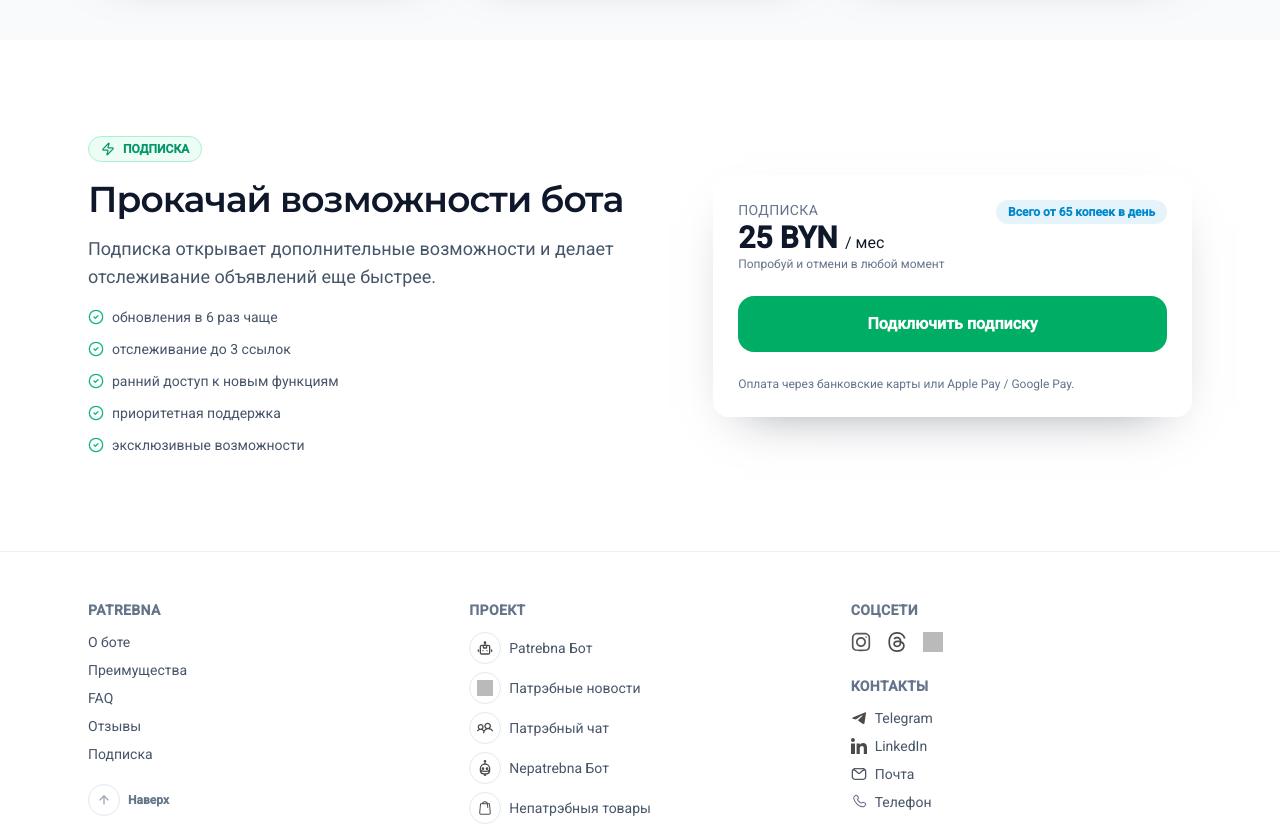
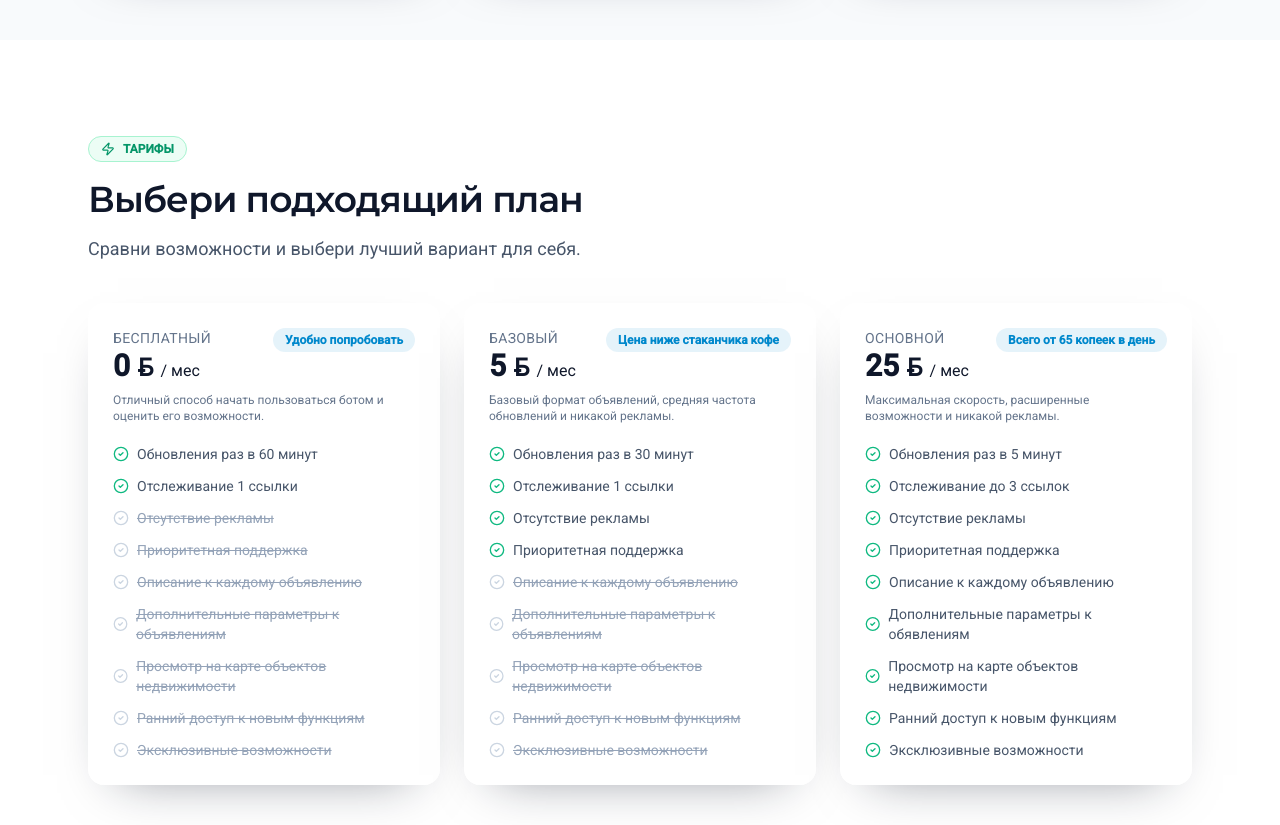
Before and after one commit to patrebna/landing, a React (Vite) app: page / in a window 1280 px wide. Shown: the part 2920-3745 px from the top of the page. Built offline with nearby package versions, Linux system fonts and the light colour scheme; grey boxes are pictures that could not be loaded.

Commit message:
feat(SubscriptionSection): добавлены тарифные планы и обновлен стиль подписки

```diff
--- a/src/sections/SubscriptionSection.tsx
+++ b/src/sections/SubscriptionSection.tsx
@@ -1,39 +1,91 @@
 import { motion } from "framer-motion";
 import { CheckCircle2, Zap } from "lucide-react";
-import { Button } from "@/components/ui/button";
 import { Card } from "@/components/ui/card";
 
-const benefits = [
-  "обновления в 6 раз чаще",
-  "отслеживание до 3 ссылок",
-  "ранний доступ к новым функциям",
-  "приоритетная поддержка",
-  "эксклюзивные возможности",
+const plans = [
+  {
+    name: "Бесплатный",
+    price: 0,
+    tag: "Старт",
+    description:
+      "Отличный способ начать пользоваться ботом и оценить его возможности.",
+    note: "Удобно попробовать",
+    features: [
+      { label: "Обновления раз в 60 минут", available: true },
+      { label: "Отслеживание 1 ссылки", available: true },
+      { label: "Отсутствие рекламы", available: false },
+      { label: "Приоритетная поддержка", available: false },
+      { label: "Описание к каждому объявлению", available: false },
+      {
+        label: "Дополнительные параметры к объявлениям",
+        available: false,
+      },
+      { label: "Просмотр на карте объектов недвижимости", available: false },
+      { label: "Ранний доступ к новым функциям", available: false },
+      { label: "Эксклюзивные возможности", available: false },
+    ],
+  },
+  {
+    name: "Базовый",
+    price: 5,
+    tag: "Выбор",
+    description:
+      "Базовый формат объявлений, средняя частота обновлений и никакой рекламы.",
+    note: "Цена ниже стаканчика кофе",
+    features: [
+      { label: "Обновления раз в 30 минут", available: true },
+      { label: "Отслеживание 1 ссылки", available: true },
+      { label: "Отсутствие рекламы", available: true },
+      { label: "Приоритетная поддержка", available: true },
+      { label: "Описание к каждому объявлению", available: false },
+      {
+        label: "Дополнительные параметры к объявлениям",
+        available: false,
+      },
+
+      { label: "Просмотр на карте объектов недвижимости", available: false },
+
+      { label: "Ранний доступ к новым функциям", available: false },
+      { label: "Эксклюзивные возможности", available: false },
+    ],
+  },
+  {
+    name: "Основной",
+    price: 25,
+    tag: "Максимум",
+    description:
+      "Максимальная скорость, расширенные возможности и никакой рекламы.",
+    note: "Всего от 65 копеек в день",
+    features: [
+      { label: "Обновления раз в 5 минут", available: true },
+      { label: "Отслеживание до 3 ссылок", available: true },
+      { label: "Отсутствие рекламы", available: true },
+      { label: "Приоритетная поддержка", available: true },
+      { label: "Описание к каждому объявлению", available: true },
+      {
+        label: "Дополнительные параметры к обявлениям",
+        available: true,
+      },
+      { label: "Просмотр на карте объектов недвижимости", available: true },
+      { label: "Ранний доступ к новым функциям", available: true },
+      { label: "Эксклюзивные возможности", available: true },
+    ],
+  },
 ];
 
 export default function SubscriptionSection() {
   return (
     <section id="subscription" className="py-16 md:py-24">
       <div className="mx-auto max-w-6xl px-4 md:px-6">
-        <div className="grid gap-10 md:grid-cols-[1.1fr_0.9fr] md:items-center">
         <div className="space-y-4">
           <div className="inline-flex items-center gap-2 rounded-full border border-emerald-200 bg-emerald-50 px-3 py-1 text-xs font-semibold uppercase text-emerald-600 dark:border-emerald-500/40 dark:bg-emerald-500/10 dark:text-emerald-300">
             <Zap size={14} />
-              Подписка
+            Тарифы
           </div>
-            <h2 className="section-title">Прокачай возможности бота</h2>
+          <h2 className="section-title">Выбери подходящий план</h2>
           <p className="section-subtitle">
-              Подписка открывает дополнительные возможности и делает
-              отслеживание объявлений еще быстрее.
+            Сравни возможности и выбери лучший вариант для себя.
           </p>
-            <ul className="space-y-3 text-sm text-slate-600 dark:text-slate-300">
-              {benefits.map((benefit) => (
-                <li key={benefit} className="flex items-center gap-2">
-                  <CheckCircle2 size={16} className="text-emerald-500" />
-                  {benefit}
-                </li>
-              ))}
-            </ul>
         </div>
 
         <motion.div
@@ -41,33 +93,59 @@
           whileInView={{ opacity: 1, y: 0 }}
           viewport={{ once: true }}
           transition={{ duration: 0.5 }}
+          className="mt-10 grid gap-6 md:grid-cols-3"
         >
-            <Card className="glass-card relative overflow-hidden">
+          {plans.map((plan) => (
+            <Card
+              key={plan.name}
+              className="glass-card relative overflow-hidden"
+            >
               <div className="absolute right-6 top-6 rounded-full bg-brand-secondary/10 px-3 py-1 text-xs font-semibold text-brand-secondary">
-                Всего от 65 копеек в день
+                {plan.note}
               </div>
-              <div className="space-y-6">
+              <div className="space-y-5">
                 <div>
                   <div className="text-sm uppercase tracking-wide text-slate-500">
-                    Подписка
+                    {plan.name}
                   </div>
-                  <div className="text-3xl font-semibold">
-                    25 BYN <span className="text-base font-normal">/ мес</span>
+                  <div className="flex items-baseline gap-2 text-3xl font-semibold text-slate-900 dark:text-slate-100">
+                    <>
+                      <span>{plan.price}</span>
+                      <span className="font-inter text-2xl">ƃ</span>
+                    </>
+                    <span className="text-base font-normal">/ мес</span>
                   </div>
-                  <div className="text-xs text-slate-500">
-                    Попробуй и отмени в любой момент
-                  </div>
-                </div>
-                <Button size="lg" className="w-full">
-                  Подключить подписку
-                </Button>
-                <p className="text-xs text-slate-500">
-                  Оплата через банковские карты или Apple Pay / Google Pay.
+                  <p className="mt-2 text-xs text-slate-500">
+                    {plan.description}
                   </p>
                 </div>
+
+                <ul className="space-y-3 text-sm">
+                  {plan.features.map((feature) => (
+                    <li
+                      key={feature.label}
+                      className={`flex items-center gap-2 ${
+                        feature.available
+                          ? "text-slate-600 dark:text-slate-300"
+                          : "text-slate-400 line-through"
+                      }`}
+                    >
+                      <CheckCircle2
+                        size={16}
+                        className={
+                          feature.available
+                            ? "text-emerald-500"
+                            : "text-slate-300"
+                        }
+                      />
+                      {feature.label}
+                    </li>
+                  ))}
+                </ul>
+              </div>
             </Card>
+          ))}
         </motion.div>
-        </div>
       </div>
     </section>
   );
--- a/src/styles/globals.css
+++ b/src/styles/globals.css
@@ -1,6 +1,14 @@
 @tailwind base;
 @tailwind components;
 @tailwind utilities;
+
+@font-face {
+  font-family: "InterCustom";
+  src: url("/src/assets/fonts/Inter-Regular.woff2") format("woff2");
+  font-weight: 400;
+  font-style: normal;
+  font-display: swap;
+}
 
 :root {
   color-scheme: light;
@@ -33,6 +41,10 @@
   @apply bg-white/85 dark:bg-slate-900/70 backdrop-blur-lg border border-white/40 dark:border-white/10 shadow-soft;
 }
 
+.font-inter {
+  font-family: "InterCustom", ui-sans-serif, system-ui;
+}
+
 html {
   scroll-behavior: smooth;
 }
```
Also changed, not shown: src/assets/fonts/Inter-Regular.woff2 (added). Lines whose indentation alone changed are shown as unchanged.
